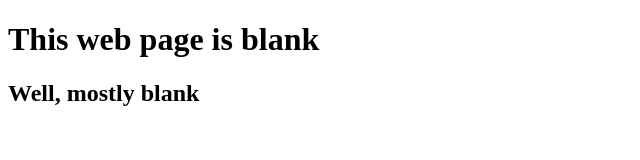
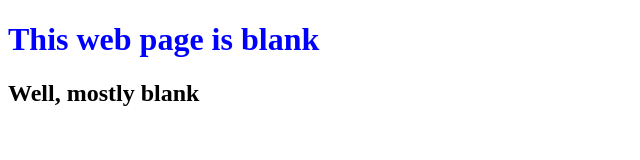
Before and after one commit to OLGENH/0main_opensap_repo, a plain HTML site: page index.html in a window 1280 px wide. Shown: the whole page, without its empty margins (0-640 px from the left). Drawn offline with Linux system fonts and the light colour scheme.

Commit message:
Added blue colour to h1

```diff
--- a/index.html
+++ b/index.html
@@ -1,11 +1,11 @@
 <!DOCTYPE html>
 <html lang="en">
 	<head>
-		<meta http-equiv="Content-Type" content="html/text"; charset="utf-8"/>
+		<meta http-equiv="Content-Type" content="html/text; charset=utf-8"/>
 		<title>An emtpy web page</title>
 	</head>
 	<body>
-		<h1>This web page is blank</h1>
+		<h1 style="color:blue">This web page is blank</h1>
 		<h2>Well, mostly blank</h2>
 	</body>
 </html>
```
